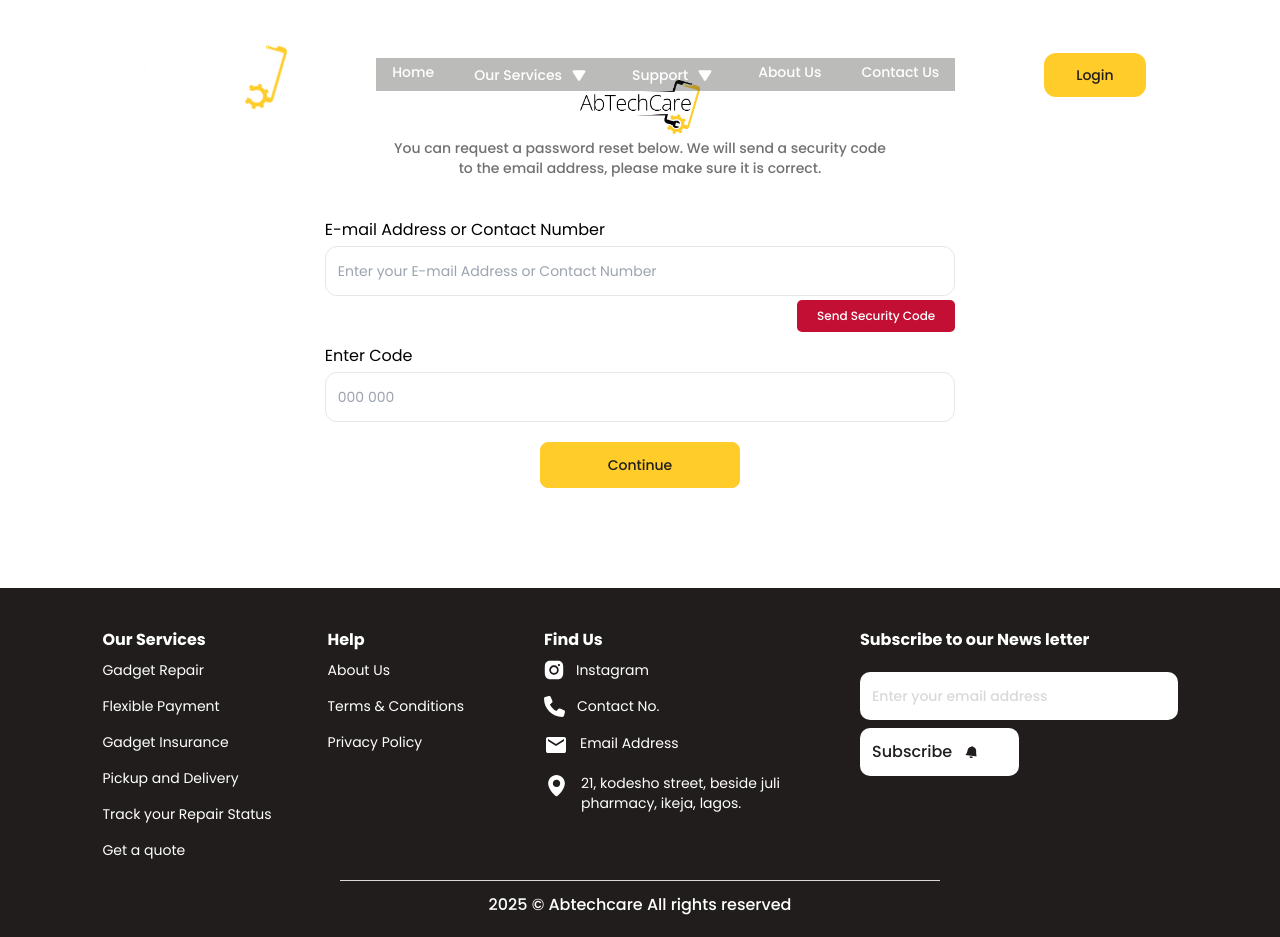
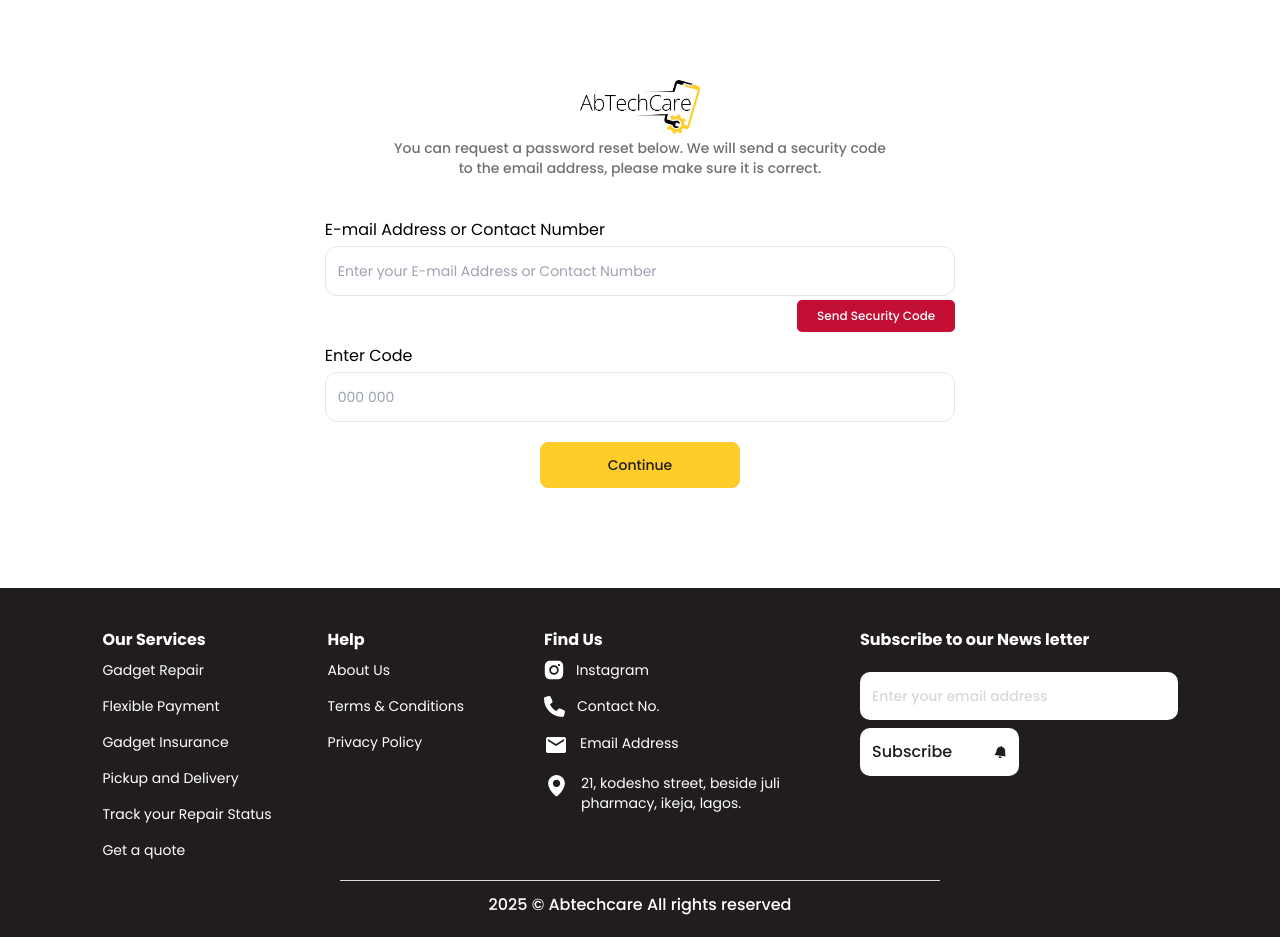
Before and after one commit to abrahamolas-company/abTechCare-website, a Next.js app: page /engineer/forgot-password in a window 1280 px wide. Built offline with nearby package versions, Linux system fonts and the light colour scheme.

Commit message:
feat:add shared components

```diff
--- a/app/components/shared/Footer.tsx
+++ b/app/components/shared/Footer.tsx
@@ -79,7 +79,7 @@ const Footer = () => {
                             name='email'
                             placeholder='Enter your email address'
                         />
-                        <button className='bg-white rounded-[10px] w-full xl:w-1/2 p-3 font-medium text-[#211D1D] flex items-center gap-3'>Subscribe <Icons.Bell /></button>
+                        <button className='bg-white rounded-[10px] w-full xl:w-1/2 p-3 font-medium text-[#211D1D] flex items-center justify-between gap-3'>Subscribe <Icons.Bell /></button>
                     </div>
                 </div>
             </div>
--- a/app/components/shared/Layout.tsx
+++ b/app/components/shared/Layout.tsx
@@ -5,13 +5,14 @@ import Footer from './Footer'
 import Image from 'next/image'
 import { Toaster } from 'sonner'
 import images from '@/public/images'
+import { usePathname } from 'next/navigation'
 
 type Props = {
     children: ReactNode
 }
 
 export default function Layout({ children }: Props) {
-
+const pathname = usePathname();
     const [loaderIsVisible, setLoaderIsVisible] = useState(true);
     const iswindow = typeof window !== 'undefined' ? true : false;
 
@@ -34,14 +35,14 @@ export default function Layout({ children }: Props) {
                             unstyled: false,
                         }}
                     />
-                    <Navbar />
+                  {!pathname.includes('/user/signin') && !pathname.includes('/user/forgot-password') && !pathname.includes('/user/signup') && !pathname.includes('/user/reset-password') && !pathname.includes('/engineer/signin') && !pathname.includes('/engineer/signup')  && !pathname.includes('/engineer/forgot-password') && !pathname.includes('/engineer/reset-password') && <Navbar />}
                     {children}
                     <Footer />
                 </>
             )}
             {loaderIsVisible && (
                 <div className='w-[100vw] h-[100vh] min-h-[100vh] grid place-items-center bg-white'>
-                    <div className='w-60 h-60'>
+                    <div className='w-40 h-40'>
                         <Image src={images.logo_dark} alt='logo' className='w-full h-full object-contain' />
                     </div>
                 </div>
--- a/app/components/shared/Navbar.tsx
+++ b/app/components/shared/Navbar.tsx
@@ -17,12 +17,15 @@ function Navbar() {
     const [mobileNavIsVisible, setMobileNavIsvisible] = useState(false);
     const [isServiceDropDownOpen, setIsServiceDropDownOpen] = useState(false);
     const [isSupportDropDownOpen, setIsSupportDropDownOpen] = useState(false);
+    const [isProfileDropDownOpen, setIsProfileDropDownOpen] = useState(false);
 
     const servicesDropdownRef = useRef<HTMLDivElement>(null);
     const supportDropdownRef = useRef<HTMLDivElement>(null);
+    const profileDropdownRef = useRef<HTMLDivElement>(null);
 
     useOuterClick(servicesDropdownRef, setIsServiceDropDownOpen);
     useOuterClick(supportDropdownRef, setIsSupportDropDownOpen);
+    useOuterClick(profileDropdownRef, setIsProfileDropDownOpen);
 
     return (
         <nav className={`${sectionPadding} absolute top-0 left-0 w-full z-50 p-5 bg-transparent`}>
@@ -42,7 +45,7 @@ function Navbar() {
                         <Link href={ApplicationRoutes.Home} className={`cursor-pointer hover:text-[#FFCC29] transition-all ease-in-out duration-300 ${pathname == ApplicationRoutes.Home ? "text-[#FFCC29]" : "text-white"}`}>
                             <li>Home</li>
                         </Link>
-                        <div ref={servicesDropdownRef} className="relative">
+                        <div ref={servicesDropdownRef} className="relative" >
                             <li className={`flex items-center gap-1 transition-all duration-300 ease-in-out text-white`} onClick={() => setIsServiceDropDownOpen(!isServiceDropDownOpen)}>Our Services <span>{isServiceDropDownOpen ? <Icons.UpArrow /> : <Icons.DownArrow />}</span></li>
                             {isServiceDropDownOpen && (
                                 <ServiceDropdowComponent
@@ -67,13 +70,42 @@ function Navbar() {
                             <li>Contact Us</li>
                         </Link>
                     </ul>
-                    <Link href={ApplicationRoutes.Contact}>
-                        <button
-                            className="text-[#211D1D] bg-[#FFCC29] text-sm py-3 px-8 rounded-xl"
-                        >
-                            Login
-                        </button>
-                    </Link>
+
+                    <div ref={profileDropdownRef} className="relative">
+                        <li onClick={() => setIsProfileDropDownOpen(!isProfileDropDownOpen)}>
+                            <Icons.User />
+                        </li>
+                      {isProfileDropDownOpen && (
+                          <ul className="absolute flex flex-col w-full lg:w-fit gap-4 bg-[#FFCC294D] text-white top-8 -left-12 px-4 py-5 rounded-lg lg:rounded-2xl z-50 animate-slideDown">
+                          <Link
+                              href={ApplicationRoutes.SignIn}
+                              onClick={() => {
+                                  setIsProfileDropDownOpen(false)
+                                  setMobileNavIsvisible(false)
+                              }}
+                              className={`w-fit ${pathname == ApplicationRoutes.SignIn ? "text-[#FFCC29] font-semibold" : ""}`}
+                          >
+                              <li className="text-sm whitespace-nowrap rounded-lg hover:text-[#FFCC29]">
+                              Sign in (User)
+                              </li>
+                          </Link>
+                          <Link
+                              href={ApplicationRoutes.EngineerSignIn}
+                              onClick={() => {
+                                  setIsProfileDropDownOpen(false)
+                                  setMobileNavIsvisible(false)
+                              }}
+
+                              className={`w-fit ${pathname == ApplicationRoutes.EngineerSignIn ? "text-[#FFCC29] font-semibold" : ""}`}
+                          >
+                              <li className="text-sm whitespace-nowrap rounded-lg hover:text-[#FFCC29]">
+                              Sign in (Engineer)
+                              </li>
+                          </Link>
+                      </ul>
+                      )}
+                    </div>
+
                 </div>
 
                 <button className="p-1 rounded lg:hidden" onClick={() => setMobileNavIsvisible(true)}>
```
